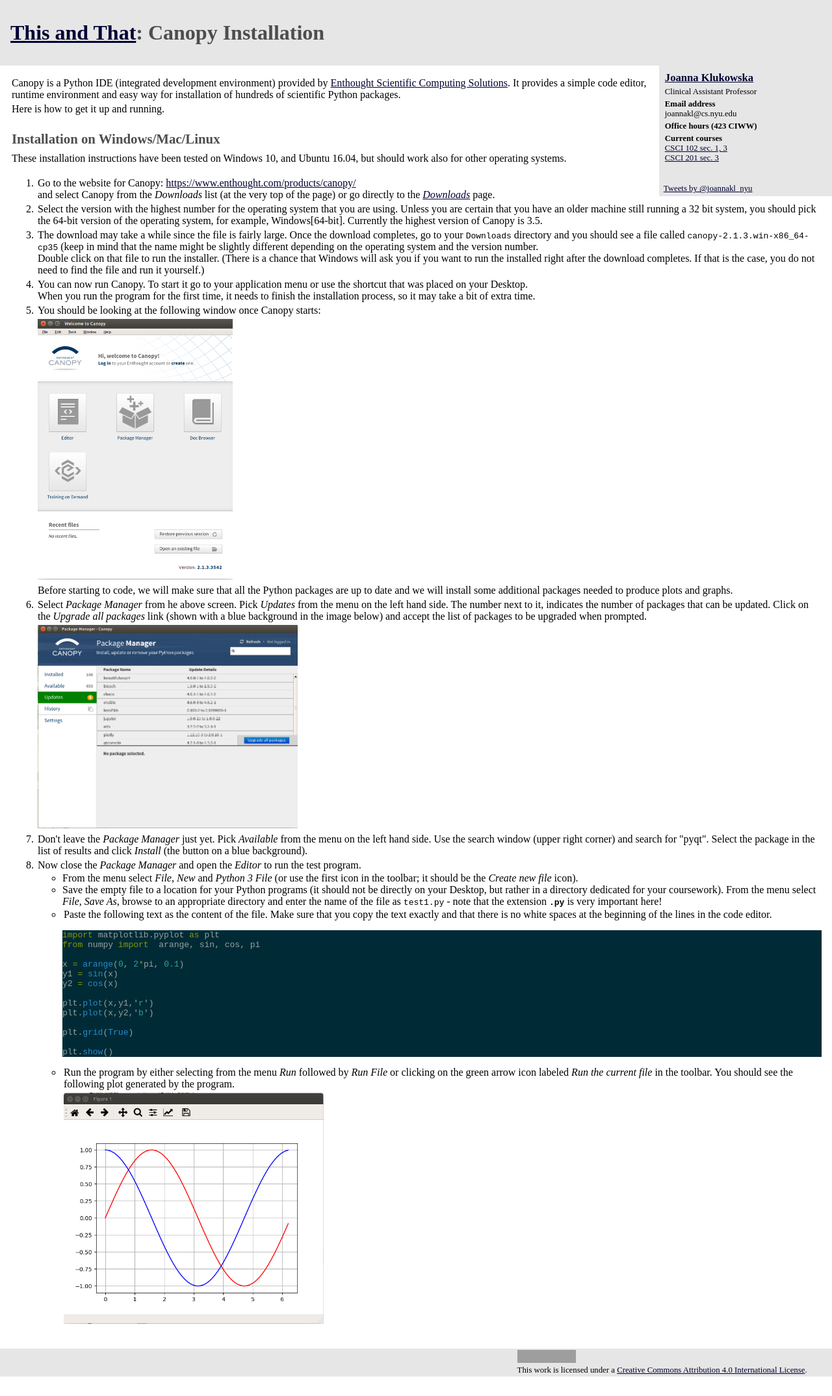
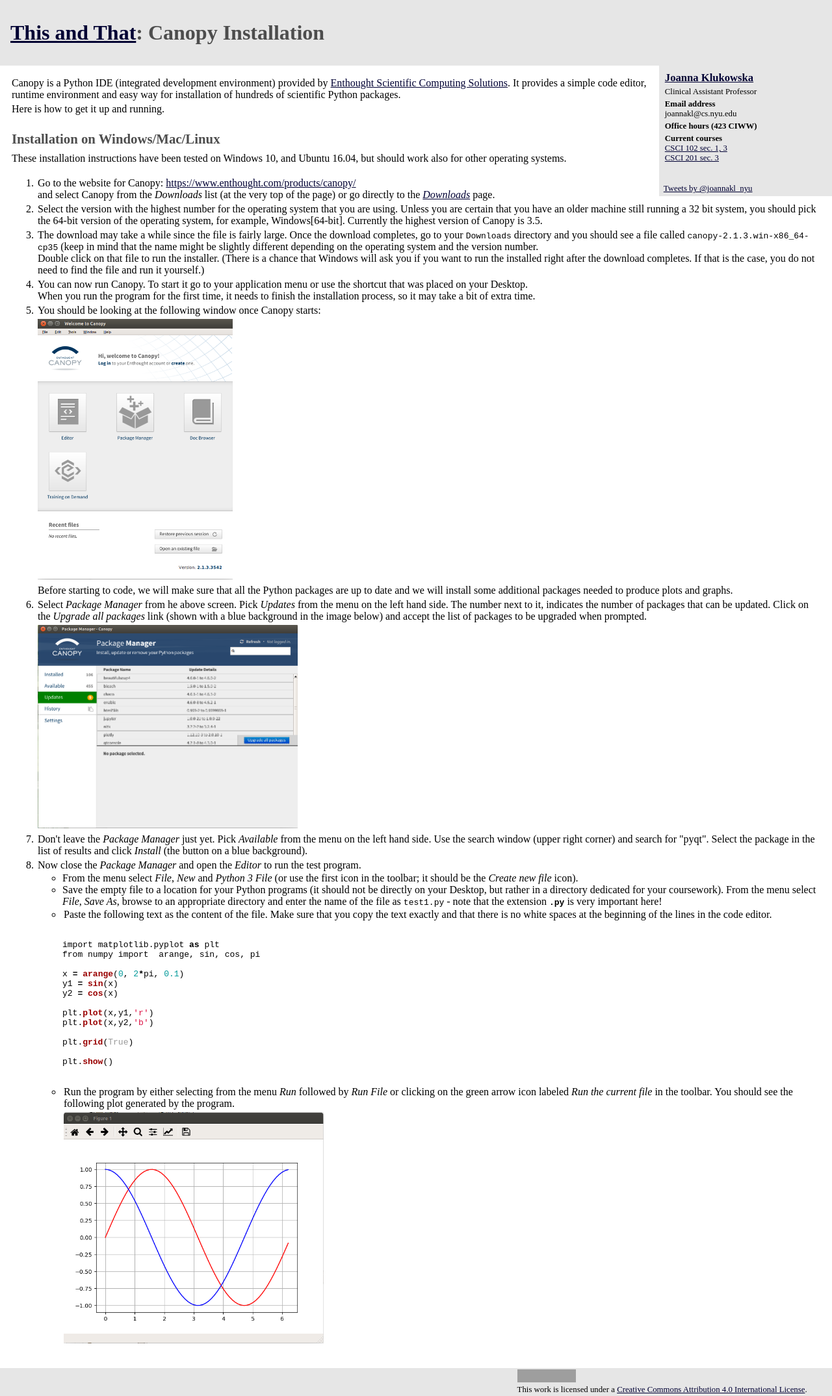
Before and after one commit to joannakl/thisandthat, a Jekyll site: the page built from CanopyInstallation.markdown, in a window 1280 px wide. Shown: the whole page at 65% size. Built offline with Jekyll 4.4.1, drawn with Linux system fonts in a browser that asks for light colours; comment, search, counter and statistics services are not loaded; before the commit the page ends 2119 px from its top, so only the background shows below that; grey boxes are pictures that could not be loaded.

Commit message:
adding css for code display

````diff
--- a/CanopyInstallation.markdown
+++ b/CanopyInstallation.markdown
@@ -62,6 +62,7 @@ the package in the list of results and click *Install* (the button on a  blue ba
     exactly and that there is no white spaces at the beginning of the lines in the code editor.
 
       ```python
+
       import matplotlib.pyplot as plt
       from numpy import  arange, sin, cos, pi
 
@@ -75,6 +76,7 @@ the package in the list of results and click *Install* (the button on a  blue ba
       plt.grid(True)
 
       plt.show()
+
       ```
 
     - Run the program by either selecting from the menu *Run* followed by *Run File* or
--- a/resources/css/course_page.css
+++ b/resources/css/course_page.css
@@ -159,299 +159,271 @@ code {
 	color:#AAAAAA;
 }
 */
-/* Solarized Dark
-For use with Jekyll and Pygments
-http://ethanschoonover.com/solarized
-SOLARIZED HEX      ROLE
---------- -------- ------------------------------------------
-base03    #002b36  background
-base01    #586e75  comments / secondary content
-base1     #93a1a1  body text / default code / primary content
-orange    #cb4b16  constants
-red       #dc322f  regex, special keywords
-blue      #268bd2  reserved keywords
-cyan      #2aa198  strings, numbers
-green     #859900  operators, other keywords
-*/
 .highlight {
-  background-color: #002b36;
-  color: #93a1a1;
+  background: #ffffff;
 }
-.highlight .lineno {
-  color: #586e75;
-}
-/* Line Numbers */
 .highlight .c {
-  color: #586e75;
+  color: #999988;
+  font-style: italic;
 }
 /* Comment */
 .highlight .err {
-  color: #93a1a1;
+  color: #a61717;
+  background-color: #e3d2d2;
 }
 /* Error */
-.highlight .g {
-  color: #93a1a1;
-}
-/* Generic */
 .highlight .k {
-  color: #859900;
+  font-weight: bold;
 }
 /* Keyword */
-.highlight .l {
-  color: #93a1a1;
-}
-/* Literal */
-.highlight .n {
-  color: #93a1a1;
-}
-/* Name */
 .highlight .o {
-  color: #859900;
+  font-weight: bold;
 }
 /* Operator */
-.highlight .x {
-  color: #cb4b16;
-}
-/* Other */
-.highlight .p {
-  color: #93a1a1;
-}
-/* Punctuation */
 .highlight .cm {
-  color: #586e75;
+  color: #999988;
+  font-style: italic;
 }
 /* Comment.Multiline */
 .highlight .cp {
-  color: #859900;
+  color: #999999;
+  font-weight: bold;
 }
 /* Comment.Preproc */
 .highlight .c1 {
-  color: #586e75;
+  color: #999988;
+  font-style: italic;
 }
 /* Comment.Single */
 .highlight .cs {
-  color: #859900;
+  color: #999999;
+  font-weight: bold;
+  font-style: italic;
 }
 /* Comment.Special */
 .highlight .gd {
-  color: #2aa198;
+  color: #000000;
+  background-color: #ffdddd;
 }
 /* Generic.Deleted */
+.highlight .gd .x {
+  color: #000000;
+  background-color: #ffaaaa;
+}
+/* Generic.Deleted.Specific */
 .highlight .ge {
-  color: #93a1a1;
   font-style: italic;
 }
 /* Generic.Emph */
 .highlight .gr {
-  color: #dc322f;
+  color: #aa0000;
 }
 /* Generic.Error */
 .highlight .gh {
-  color: #cb4b16;
+  color: #999999;
 }
 /* Generic.Heading */
 .highlight .gi {
-  color: #859900;
+  color: #000000;
+  background-color: #ddffdd;
 }
 /* Generic.Inserted */
+.highlight .gi .x {
+  color: #000000;
+  background-color: #aaffaa;
+}
+/* Generic.Inserted.Specific */
 .highlight .go {
-  color: #93a1a1;
+  color: #888888;
 }
 /* Generic.Output */
 .highlight .gp {
-  color: #93a1a1;
+  color: #555555;
 }
 /* Generic.Prompt */
 .highlight .gs {
-  color: #93a1a1;
   font-weight: bold;
 }
 /* Generic.Strong */
 .highlight .gu {
-  color: #cb4b16;
+  color: #aaaaaa;
 }
 /* Generic.Subheading */
 .highlight .gt {
-  color: #93a1a1;
+  color: #aa0000;
 }
 /* Generic.Traceback */
 .highlight .kc {
-  color: #cb4b16;
+  font-weight: bold;
 }
 /* Keyword.Constant */
 .highlight .kd {
-  color: #268bd2;
+  font-weight: bold;
 }
 /* Keyword.Declaration */
-.highlight .kn {
-  color: #859900;
-}
-/* Keyword.Namespace */
 .highlight .kp {
-  color: #859900;
+  font-weight: bold;
 }
 /* Keyword.Pseudo */
 .highlight .kr {
-  color: #268bd2;
+  font-weight: bold;
 }
 /* Keyword.Reserved */
 .highlight .kt {
-  color: #dc322f;
+  color: #445588;
+  font-weight: bold;
 }
 /* Keyword.Type */
-.highlight .ld {
-  color: #93a1a1;
-}
-/* Literal.Date */
 .highlight .m {
-  color: #2aa198;
+  color: #009999;
 }
 /* Literal.Number */
 .highlight .s {
-  color: #2aa198;
+  color: #dd1144;
 }
 /* Literal.String */
 .highlight .na {
-  color: #93a1a1;
+  color: #008080;
 }
 /* Name.Attribute */
 .highlight .nb {
-  color: #b58900;
+  color: #0086b3;
 }
 /* Name.Builtin */
 .highlight .nc {
-  color: #268bd2;
+  color: #445588;
+  font-weight: bold;
 }
 /* Name.Class */
 .highlight .no {
-  color: #cb4b16;
+  color: #008080;
 }
 /* Name.Constant */
-.highlight .nd {
-  color: #268bd2;
-}
-/* Name.Decorator */
 .highlight .ni {
-  color: #cb4b16;
+  color: #800080;
 }
 /* Name.Entity */
 .highlight .ne {
-  color: #cb4b16;
+  color: #990000;
+  font-weight: bold;
 }
 /* Name.Exception */
 .highlight .nf {
-  color: #268bd2;
+  color: #990000;
+  font-weight: bold;
 }
 /* Name.Function */
-.highlight .nl {
-  color: #93a1a1;
-}
-/* Name.Label */
 .highlight .nn {
-  color: #93a1a1;
+  color: #555555;
 }
 /* Name.Namespace */
-.highlight .nx {
-  color: #93a1a1;
-}
-/* Name.Other */
-.highlight .py {
-  color: #93a1a1;
-}
-/* Name.Property */
 .highlight .nt {
-  color: #268bd2;
+  color: #000080;
 }
 /* Name.Tag */
 .highlight .nv {
-  color: #268bd2;
+  color: #008080;
 }
 /* Name.Variable */
 .highlight .ow {
-  color: #859900;
+  font-weight: bold;
 }
 /* Operator.Word */
 .highlight .w {
-  color: #93a1a1;
+  color: #bbbbbb;
 }
 /* Text.Whitespace */
 .highlight .mf {
-  color: #2aa198;
+  color: #009999;
 }
 /* Literal.Number.Float */
 .highlight .mh {
-  color: #2aa198;
+  color: #009999;
 }
 /* Literal.Number.Hex */
 .highlight .mi {
-  color: #2aa198;
+  color: #009999;
 }
 /* Literal.Number.Integer */
 .highlight .mo {
-  color: #2aa198;
+  color: #009999;
 }
 /* Literal.Number.Oct */
 .highlight .sb {
-  color: #586e75;
+  color: #dd1144;
 }
 /* Literal.String.Backtick */
 .highlight .sc {
-  color: #2aa198;
+  color: #dd1144;
 }
 /* Literal.String.Char */
 .highlight .sd {
-  color: #93a1a1;
+  color: #dd1144;
 }
 /* Literal.String.Doc */
 .highlight .s2 {
-  color: #2aa198;
+  color: #dd1144;
 }
 /* Literal.String.Double */
 .highlight .se {
-  color: #cb4b16;
+  color: #dd1144;
 }
 /* Literal.String.Escape */
 .highlight .sh {
-  color: #93a1a1;
+  color: #dd1144;
 }
 /* Literal.String.Heredoc */
 .highlight .si {
-  color: #2aa198;
+  color: #dd1144;
 }
 /* Literal.String.Interpol */
 .highlight .sx {
-  color: #2aa198;
+  color: #dd1144;
 }
 /* Literal.String.Other */
 .highlight .sr {
-  color: #dc322f;
+  color: #009926;
 }
 /* Literal.String.Regex */
 .highlight .s1 {
-  color: #2aa198;
+  color: #dd1144;
 }
 /* Literal.String.Single */
 .highlight .ss {
-  color: #2aa198;
+  color: #990073;
 }
 /* Literal.String.Symbol */
 .highlight .bp {
-  color: #268bd2;
+  color: #999999;
 }
 /* Name.Builtin.Pseudo */
 .highlight .vc {
-  color: #268bd2;
+  color: #008080;
 }
 /* Name.Variable.Class */
 .highlight .vg {
-  color: #268bd2;
+  color: #008080;
 }
 /* Name.Variable.Global */
 .highlight .vi {
-  color: #268bd2;
+  color: #008080;
 }
 /* Name.Variable.Instance */
 .highlight .il {
-  color: #2aa198;
+  color: #009999;
 }
 /* Literal.Number.Integer.Long */
+/* Make line numbers unselectable: excludes line numbers from copy-paste user ops */
+.highlight .lineno {
+  -webkit-user-select: none;
+  -moz-user-select: none;
+  -o-user-select: none;
+}
+.lineno::-moz-selection {
+  background-color: transparent;
+}
+/* Mozilla specific */
+.lineno::selection {
+  background-color: transparent;
+}
+/* Other major browsers */
````
